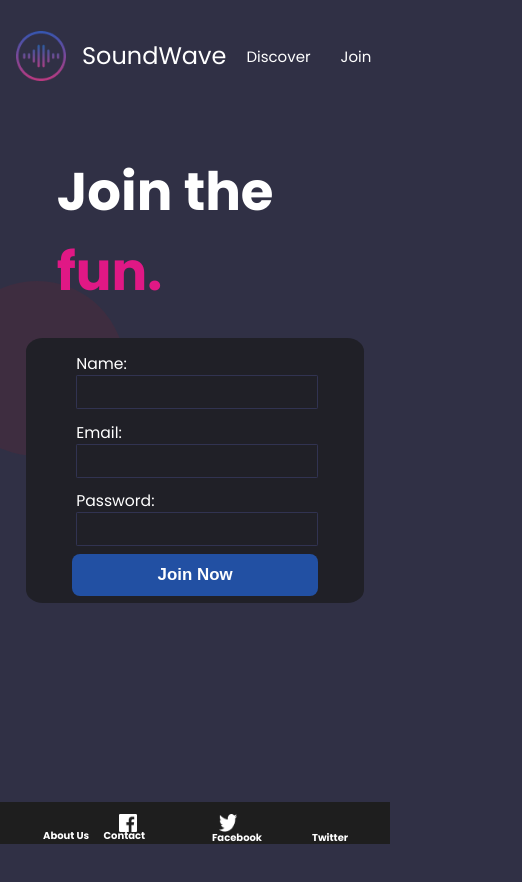
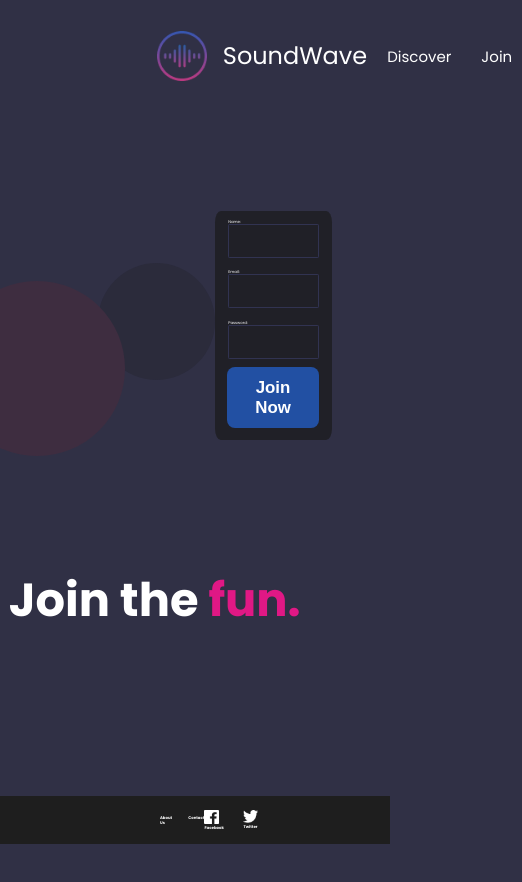
Before and after one commit to EqualWaveStudio/soundwave, a React (Create React App) app: page /join in a window 390 px wide. Shown: the top 882 px of the page, 522 px wide, since content can reach past the window. Built offline with nearby package versions, Linux system fonts and the light colour scheme.

Commit message:
organización de css join

```diff
--- a/src/App.js
+++ b/src/App.js
@@ -3,7 +3,6 @@ import React from 'react';
 import { BrowserRouter as Router, Routes, Route } from 'react-router-dom';
 import Header from './Components/Header';
 import MainHome from './Home/MainHome';
-import Footer from './Components/Footer';
 import MainJoin from './Join/MainJoin';
 import MainDiscover from './Discover/MainDiscover'
 
@@ -18,7 +17,7 @@ const App = () => {
           <Route path="/join" element={<MainJoin />} />
           <Route path="/" element={<MainHome />} />
         </Routes>
-      <Footer />
+
     </div>
     </Router>
   );
--- a/src/Components/Footer.css
+++ b/src/Components/Footer.css
@@ -1,121 +1,54 @@
-body {
-  overflow: hidden;
-}
+.footer {
+  width: 100%;
+  height: 5%;
+  position: fixed;
+  bottom: 0;
+  font-size: 1vw;
+  background-color: #1E1E1E;
+  display: flex;
+  align-items: center;
+  justify-content: space-between;
+  color: white;
+  padding: 1.5rem 10rem;
 
-.t-button, .rs-button {
-  color: white;
-  font-weight: bold;
-  text-decoration: none;
-  margin-right: 13vw;
+
 
 }
 
-@media only screen and (min-width: 390px) and (max-width: 844px){
-  .rs-button {
-   margin-right: -1vh;
-   margin-top: 3.5vh;
-  }
-}
 
-.t-button{
-  margin-right: 1vw;
-}
-
-.rs-button {
-  padding: 3px;
+.logoRs {
+  width: 15px;
+  margin-right: 0.5rem;
 
 }
 
-.logoRs {
-  margin-left: -25vw;
-  margin-right: 10%;
-  width: 12px;
-  height: 12px;
-
-}
-
-@media only screen and (min-width: 390px) and (max-width: 844px){
-  .logoRs {
-    background-color: #1E1E1E;
-    width: 18px;
-    height: 18px;
-
-  }
+.rs-button, .t-button{
+  color: white;
+  text-decoration: none;
+  font-weight: bold;
 }
 
 .hover-t-buttons:hover, .rs-button:hover {
-  color: var(--dark-blue);
+  color: var(--pink-dark);
 
   }
-
-.footer {
-  position: fixed;
-  left: 0;
-  bottom: 0;
-  font-size: 1vw;
-  align-items: center;
-  justify-content: center;
-  background-color: #1E1E1E;
-  width: 100%;
-  display: flex;
-  color: white;
-  text-align: center;
-  height: 5%;
-
-}
-
-@media only screen and (min-width: 390px) and (max-width: 844px){
-  .footer {
-   font-size: 10px;
-   margin-right: -1vh;
-   display: flex;
-   align-items: end;
-  }
-}
-
-@media only screen and (min-width: 390px) and (max-width: 844px){
-  .Footer-Left {
-   position: absolute;
-   margin-right: 35vh;
-   font-size: 10px;
-   width: 15vh;
-   justify-content: space-evenly;
-  }
-}
-
-.Footer-Left {
-  display: flex;
-  margin-left: 25%;
-  order: 1;
-
-}
-
-.Footer-Right {
-  width: 3vh;
-  height: 5vh;
-  display: flex;
-  margin-left: 60%;
-  justify-content: center;
-  align-items: center;
-  order: 2;
-}
-
-@media only screen and (min-width: 390px) and (max-width: 844px){
-  .Footer-Right {
-   width: 15vh;
-   display: flex;
-   justify-content: space-between;
-   margin-left: 20vh;
-
-  }
-}
-
-.logoFacebook {
-  width: 15px;
-  height: 15px;
-}
 
 .logoTwitter {
   width: 15px;
   height: 15px;
 }
+
+.Footer-Left {
+  display: flex;
+  gap: 1rem;
+
+
+
+}
+
+.Footer-Right {
+  display: flex;
+  gap: 1rem;
+
+
+}
--- a/src/Components/Footer.jsx
+++ b/src/Components/Footer.jsx
@@ -7,26 +7,32 @@ import LogoTwitter from '../assets/img/vector(1).png';
 
 const Buttons = () => {
   return (
-    // <div className='Footer-container'>
+
     <div className="Footer-Left">
       <Link to="./discover" className="t-button hover-t-buttons">About Us</Link>
       <Link to="./join" className="t-button hover-t-buttons">Contact</Link>
     </div>
-      // </div>
+
 
   );
 };
 
 const Pages = () => {
   return (
-        // <div className='Footer-container'>
+
     <div className='Footer-Right'>
-      <img className="logoRs" src={ LogoFacebook } alt="LogoFacebook" />
-        <Link to= "https://twitter.com/?lang=es"  className="rs-button">Facebook</Link>
-        <img className="logoRs" src={ LogoTwitter } alt="LogoTwitter" />
+
+      <div className='facebook'>
+        <img className="logoRs" src={LogoFacebook} alt="LogoFacebook" />
+        <Link to="https://twitter.com/?lang=es" className="rs-button">Facebook</Link>
+      </div>
+
+      <div className='twitter'>
+        <img className="logoRs" src={LogoTwitter} alt="LogoTwitter" />
         <Link to="https://es-es.facebook.com/" className="rs-button">Twitter</Link>
       </div>
-      // </div>
+    </div>
+
 
   );
 };
--- /dev/null
+++ b/src/Components/FormValidation.css
@@ -0,0 +1,81 @@
+
+.container {
+    width: 30%;
+    padding-bottom: 3%;
+    background-color: var(--dark-purple);
+    position: absolute;
+    top: 25%;
+    left: 55%;
+    border-radius: 5%;
+    font-size: 1vw;
+    align-items: center;
+
+  }
+
+  .form-control .label-text {
+    text-align: left;
+  }
+
+
+  .button:hover {
+    background-color: var(--pink-dark);
+
+  }
+
+
+  .container div{
+    justify-content: left;
+    align-items: left;
+    flex-direction: column;
+    border-radius: 10px;
+    padding: 1vw;
+    margin-bottom: 1vw;
+    margin-top: 1vw;
+    margin-left: 2.5vw;
+    margin-right: 2.1vw;
+  }
+
+  .text {
+    width: 50vw;
+    margin-bottom: 35rem;
+    padding: 0 5rem;
+    color: white;
+    z-index: 1;
+  }
+
+  .formText {
+    color: #E01885;
+  }
+
+
+
+
+
+
+    .transparent-input {
+      background-color: transparent;
+      border: 1px solid var(--purple);
+      border-radius: 0.3vw;
+      padding: 1vh 6.3vh 1vh;
+      width: 100%;
+      outline: none;
+      color: white;
+      padding-left: 1vw;
+    }
+
+
+  .button {
+    width: 78%;
+    background-color: var(--blue-btn);
+    color: white;
+    padding: 1.3vh;
+    margin-top: .5rem;
+    border-radius: 0.5rem;
+    border: none;
+    font-weight: bold;
+    cursor: pointer;
+    font-size: 2vh;
+
+    display: block;
+    margin: auto;
+  }
--- a/src/Components/FormValidation.jsx
+++ b/src/Components/FormValidation.jsx
@@ -1,14 +1,14 @@
 import React from 'react'
 import { useForm } from 'react-hook-form'
 import '../Join/MainJoin';
+import './FormValidation.css';
 import Swal from 'sweetalert2';
 
 const FormValidation = () => {
   const { register, handleSubmit, formState: {errors} } = useForm()
 
   const customSubmit = (data) => {
-     //console.log(data)
-      /*con esta función se que datos se capturan y lo veo en consola*/
+
       Swal.fire({
         icon: 'success',
         title: "<p className='formText'>Tanks for joining us!</p>",
--- a/src/Components/Header.css
+++ b/src/Components/Header.css
@@ -1,10 +1,10 @@
 .header {
     display: flex;
     align-items: center;
-    justify-content: space-around;
+    justify-content: space-between;
     color: white;
     text-align: center;
-    padding: 1rem;
+    padding: 1rem 9.8rem;
 }
 
 .logo-container {
--- a/src/Discover/MainDiscover.jsx
+++ b/src/Discover/MainDiscover.jsx
@@ -4,9 +4,12 @@ import PhotoMainDiscover from '../assets/img/covers.jpg';
 import IconoMicro from '../assets/img/microphone.svg';
 import IconoAlbums from '../assets/img/albums.svg';
 import IconoMore from '../assets/img/more.svg';
+import Footer from '../Components/Footer';
 
 const Main = () => {
   return (
+
+    <>
     <main>
       <div className='main-discover-container'>
 
@@ -39,6 +42,8 @@ const Main = () => {
       </div>
 
     </main>
+    <Footer />
+    </>
   );
 };
 
--- a/src/Home/MainHome.css
+++ b/src/Home/MainHome.css
@@ -40,6 +40,7 @@ main{
 .main-text{
     width: 40vw;
     margin-top: 5rem;
+    padding-right: 6em;
 
 }
 
@@ -69,8 +70,8 @@ font-size: 1.3rem;
     background-color: var(--blue-circle);
     border-radius: 50%;
     position:absolute;
-    top: 15%;
-    left: 25%;
+    top: 5%;
+    left: 18%;
 }
 
 .big-blue-cirle{
@@ -79,7 +80,7 @@ font-size: 1.3rem;
     background-color: var(--blue-circle);
     border-radius: 50%;
     position: absolute;
-    top: calc(100% - 10%);
+    top: calc(100% - 15%);
     left: 95%;
     transform: translate(-50%, -50%);
     transition: opacity 0.5s ease-in-out;
--- a/src/Join/MainJoin.css
+++ b/src/Join/MainJoin.css
@@ -1,46 +1,3 @@
-
-.formText {
-  color: #E01885;
-}
-span {
-  color: white;
-}
-
-* {
-  margin: 0;
-  padding: 0;
-  box-sizing: border-box;
-}
-@media only screen and (max-width: 390px) {
-  *  {
-    width: auto;
-    height: auto;
-    margin: 0;
-    padding: 0;
-
-  }
-}
-
-
-h2 {
-    font-weight: 400;
-    font-size: 2.9rem;
-    position: absolute;
-    margin-top: 20vh;
-    margin-left: -20vh;
-    }
-
-    @media only screen and (max-width: 390px) {
-      h2  {
-        font-size: 53px;
-        position: absolute;
-        margin-left: -4vh;
-        bottom: 10vh;
-
-      }
-    }
-
-
 .content{
   width: 100%;
   height: 100%;
@@ -51,102 +8,17 @@ h2 {
   overflow: hidden;
 }
 
-.text {
-    width: 50vw;
-    margin-bottom: 35rem;
-    padding: 0 5rem;
+h2 {
+  font-weight: bold;
+  font-size: 2.9rem;
+  position: absolute;
+  margin-top: 20vh;
+  margin-left: -20vh;
   color: white;
-    z-index: 1;
-  }
-  @media only screen and (max-width: 390px) {
-    .text {
-      position: absolute;
-      left: 10vh;
-      padding: 6px;
-
-    }
   }
 
   .pink-text {
     color: var(--pink-dark);
-
-}
-
-
-.container div{
-    justify-content: left;
-    align-items: left;
-    flex-direction: column;
-    border-radius: 10px;
-    padding: 1vw;
-    margin-bottom: 1vw;
-    margin-top: 1vw;
-    margin-left: 2.5vw;
-    margin-right: 2.1vw;
-}
-
-@media only screen and (max-width: 390px) {
-  .container div {
-    justify-content: left;
-    align-items: left;
-    flex-direction: column;
-    border-radius: 10px;
-    padding: 1vw;
-    margin-bottom: 1vw;
-    margin-top: 1vw;
-    margin-left: 10vw;
-    margin-right: 2.1vw;
-
-  }
-}
-
-.container {
-    width: 30%;
-    padding-bottom: 3%;
-    background-color: var(--dark-purple);
-    position: absolute;
-    top: 25%;
-    left: 55%;
-    border-radius: 5%;
-    font-size: 1vw;
-    align-items: center;
-
-}
-@media only screen and (max-width: 390px) {
-  .container {
-    margin-top: 15vh;
-    position: absolute;
-    margin-left: -22.3vh;
-    width: 40vh;
-    font-size: 4vw;
-    align-items: center;
-    padding: 7px;
-  }
-}
-
-
-.form-control .label-text {
-  text-align: left;
-}
-
-.button {
-    background-color: var(--blue-btn);
-    color: white;
-    padding: 1.3vh;
-    margin-top: .5rem;
-    border-radius: 0.5rem;
-    border: none;
-    font-weight: bold;
-    cursor: pointer;
-    font-size: 2vh;
-    width: 76%;
-    display: block;
-    margin: auto;
-}
-
-.button:hover {
-  background-color: var(--pink-dark);
-  color: var(--dark-purple);
   }
 
   .pink-circle{
@@ -158,7 +30,6 @@ h2 {
       opacity: 1;
       width: 45%;
       padding-bottom: 45%;
-
   }
 
   .purple-circle{
@@ -170,18 +41,7 @@ h2 {
       opacity: 0.3;
       width: 30%;
       padding-bottom: 30%;
-
-}
-
-.transparent-input {
-    background-color: transparent;
-    border: 1px solid var(--purple);
-    border-radius: 0.3vw;
-    padding: 1vh 6.3vh 1vh;
-    width: 90%;
-    outline: none;
-    color: white;
-    padding-left: 1vw;
+      z-index: -2;
   }
 
     small {
--- a/src/Join/MainJoin.jsx
+++ b/src/Join/MainJoin.jsx
@@ -2,24 +2,28 @@ import React from 'react';
 import '../Join/MainJoin';
 import Form from '../Components/FormValidation';
 import './MainJoin.css'
+import '../Components/FormValidation.css';
+import Footer from '../Components/Footer';
 
 
 const MainJoin = () => {
     return(
+      <>
           <main>
 
               <div className="content">
 
               <div className='text'>
                 <h2>
-                <b>Join the </b><span className="pink-text"><b>fun.</b></span>
+                Join the<span className="pink-text"> fun.</span>
                 </h2>
                  </div>
 
                 <div className='pink-circle'></div>
-                <div className='purple-circle'></div>
+
 
               </div>
+              <div className='purple-circle'></div>
               <div>
              <Form />
               </div>
@@ -27,6 +31,9 @@ const MainJoin = () => {
 
           </main>
 
+<Footer />
+</>
+
     )
       };
 
```
Also changed, not shown: src/Discover/MainDiscover.css (+3 -24 lines), src/Join/FormValidation.jsx (deleted, +0 -65 lines). Lines whose indentation alone changed are shown as unchanged.
